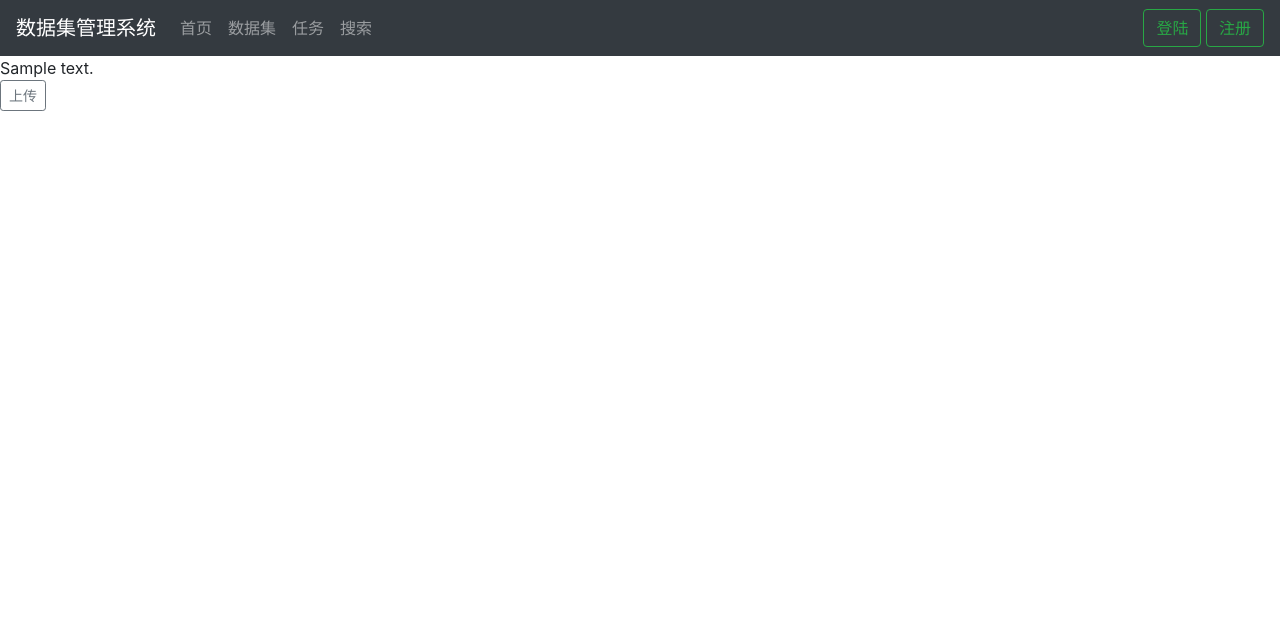
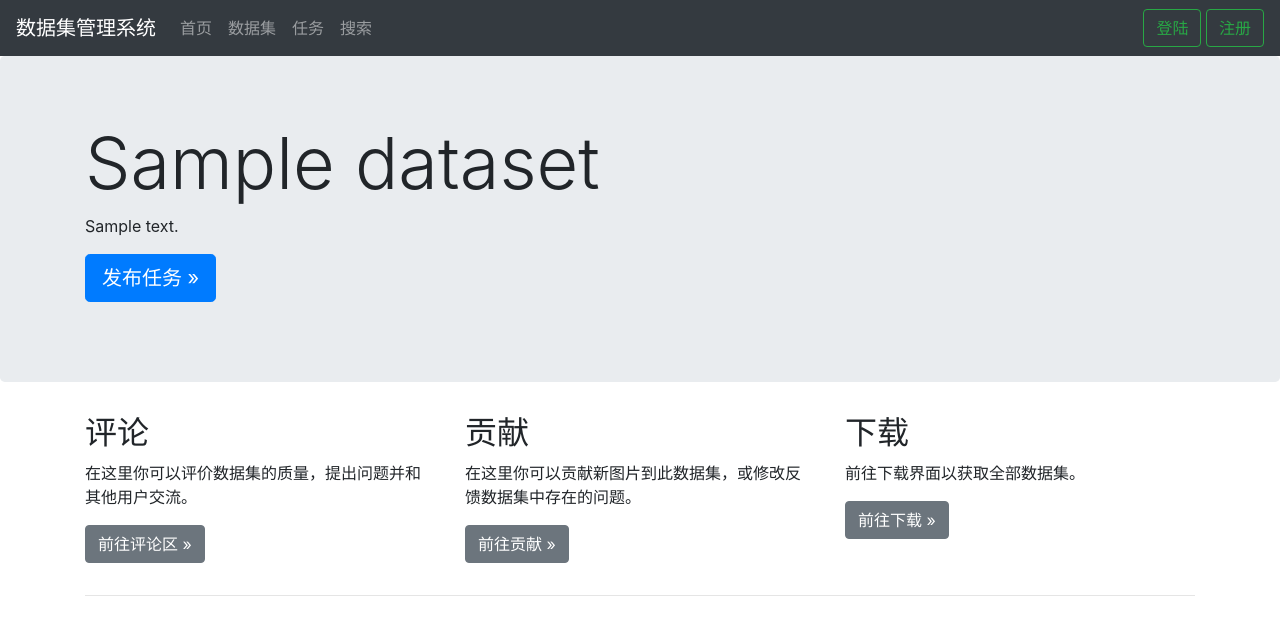
Before and after one commit to FingerBlack/DatasetContributionSystem, a Django app: template DatasetContributionSystem/dataset/templates/dataset/show.html in a window 1280 px wide. Shown: the top 635 px of the page. Run offline with Django 3.2, Linux system fonts and the light colour scheme; the template is opened without the code that fills it: values that come from a table or form of the project are taken from there, others are empty; tables that the repository leaves empty hold one stand-in row (values such as "Sample post"); some libraries are stand-ins or nearby versions.

Commit message:
修复html不闭合 添加show和download界面

```diff
--- a/DatasetContributionSystem/dataset/templates/dataset/show.html
+++ b/DatasetContributionSystem/dataset/templates/dataset/show.html
@@ -2,6 +2,36 @@
 {% block title %}test-title{% endblock %}
 {% block content %}
 
-<div>{{dataset.description}}</div>
-<a href="/dataset/{{dataset.name}}/upload"><button type="button" class="btn btn-sm btn-outline-secondary">上传</button></a>
+<main role="main">
+
+  <div class="jumbotron">
+    <div class="container">
+      <h1 class="display-3">{{dataset.name}}</h1>
+      <p>{{dataset.description}}</p>
+      <p><a class="btn btn-primary btn-lg" href="#" role="button">发布任务 &raquo;</a></p>
+    </div>
+  </div>
+
+  <div class="container">
+    <div class="row">
+      <div class="col-md-4">
+        <h2>评论</h2>
+        <p>在这里你可以评价数据集的质量，提出问题并和其他用户交流。</p>
+        <p><a class="btn btn-secondary" href="#" role="button">前往评论区 &raquo;</a></p>
+      </div>
+      <div class="col-md-4">
+        <h2>贡献</h2>
+        <p>在这里你可以贡献新图片到此数据集，或修改反馈数据集中存在的问题。</p>
+        <p><a class="btn btn-secondary" href="/dataset/{{dataset.name}}/upload/" role="button">前往贡献 &raquo;</a></p>
+      </div>
+      <div class="col-md-4">
+        <h2>下载</h2>
+        <p>前往下载界面以获取全部数据集。</p>
+        <p><a class="btn btn-secondary" href="/dataset/{{dataset.name}}/download/" role="button">前往下载 &raquo;</a></p>
+      </div>
+    </div>
+    <hr>
+  </div>
+
+</main>
 {% endblock %}
```
Also changed, not shown: DatasetContributionSystem/dataset/templates/dataset/create.html (+3 -26 lines), DatasetContributionSystem/dataset/templates/dataset/dataset.html (+1 -28 lines), DatasetContributionSystem/dataset/templates/dataset/download.html (+40 -2 lines).
